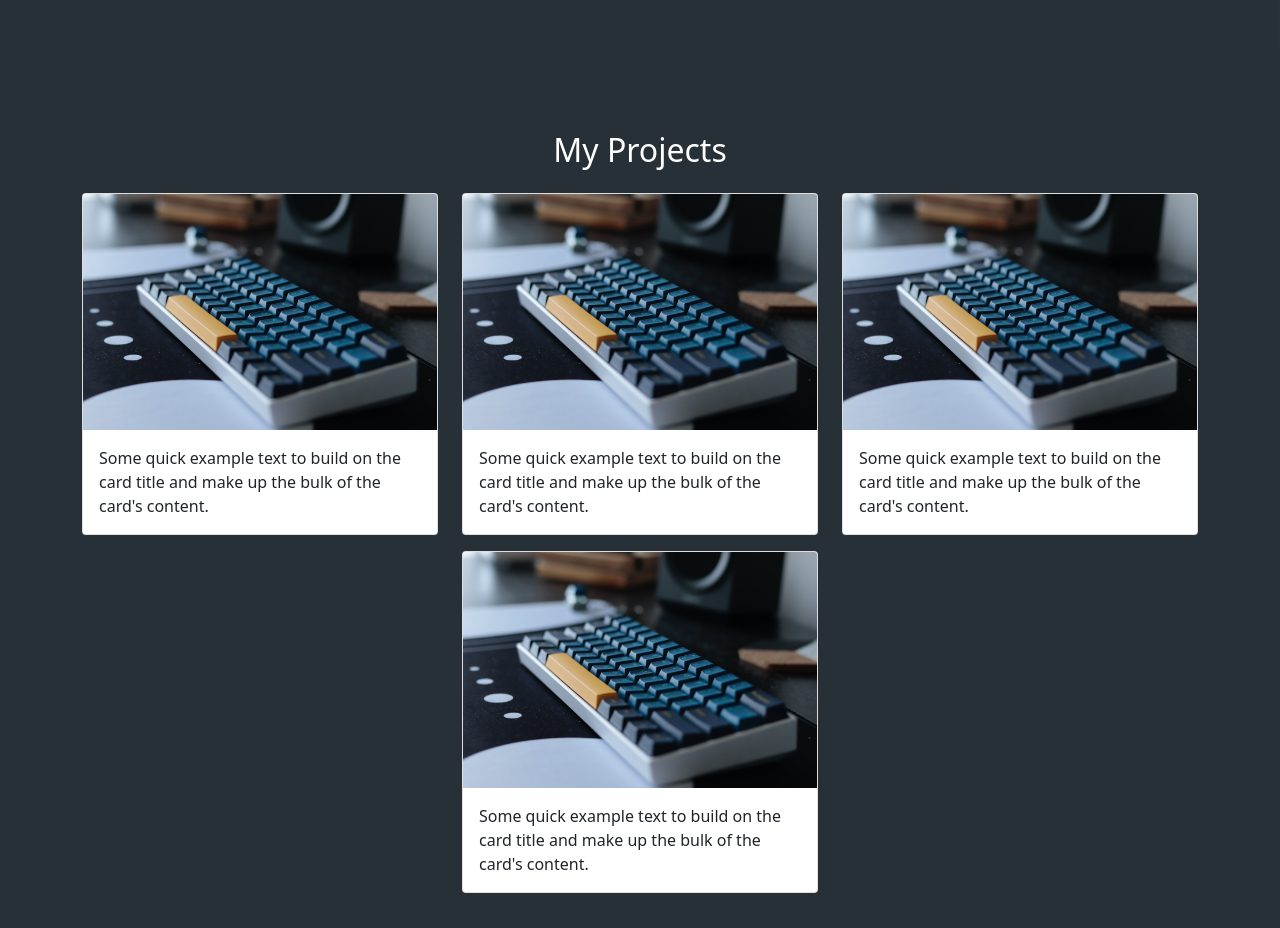
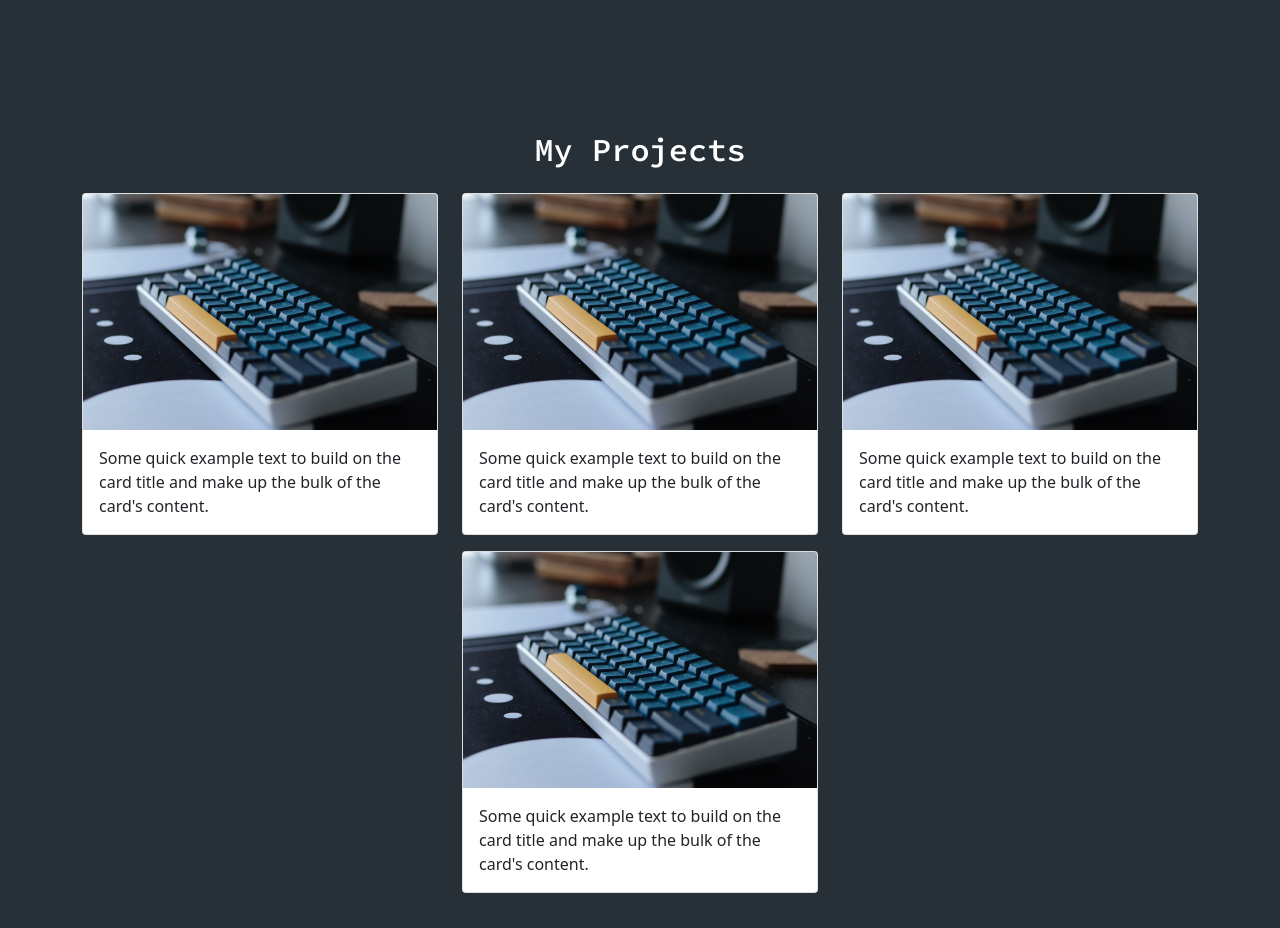
Before and after one commit to anggaseptiana/anggaseptiana.github.io, a plain HTML site: page index.html in a window 1280 px wide. Shown: the part 1180-2108 px from the top of the page. Drawn offline with nearby package versions, Linux system fonts and the light colour scheme.

Commit message:
mengubah judul project

```diff
--- a/index.html
+++ b/index.html
@@ -14,11 +14,15 @@
     <link rel="preconnect" href="https://fonts.googleapis.com" />
     <link rel="preconnect" href="https://fonts.gstatic.com" crossorigin />
     <link href="https://fonts.googleapis.com/css2?family=Rowdies&display=swap" rel="stylesheet" />
+    <link href="https://fonts.googleapis.com/css2?family=Source+Code+Pro:wght@600&display=swap" rel="stylesheet" />
 
     <title>My Portofolio | Angga Septiana</title>
     <style>
       #nama {
         font-family: "Rowdies", cursive;
+      }
+      #judulproject {
+        font-family: "Source Code Pro", monospace;
       }
     </style>
   </head>
@@ -100,7 +104,7 @@
       <div class="container">
         <div class="row text-center mb-3">
           <div class="col">
-            <h2 class="text-white">My Projects</h2>
+            <h2 class="text-white" id="judulproject">My Projects</h2>
           </div>
         </div>
         <div class="row justify-content-center">
```
